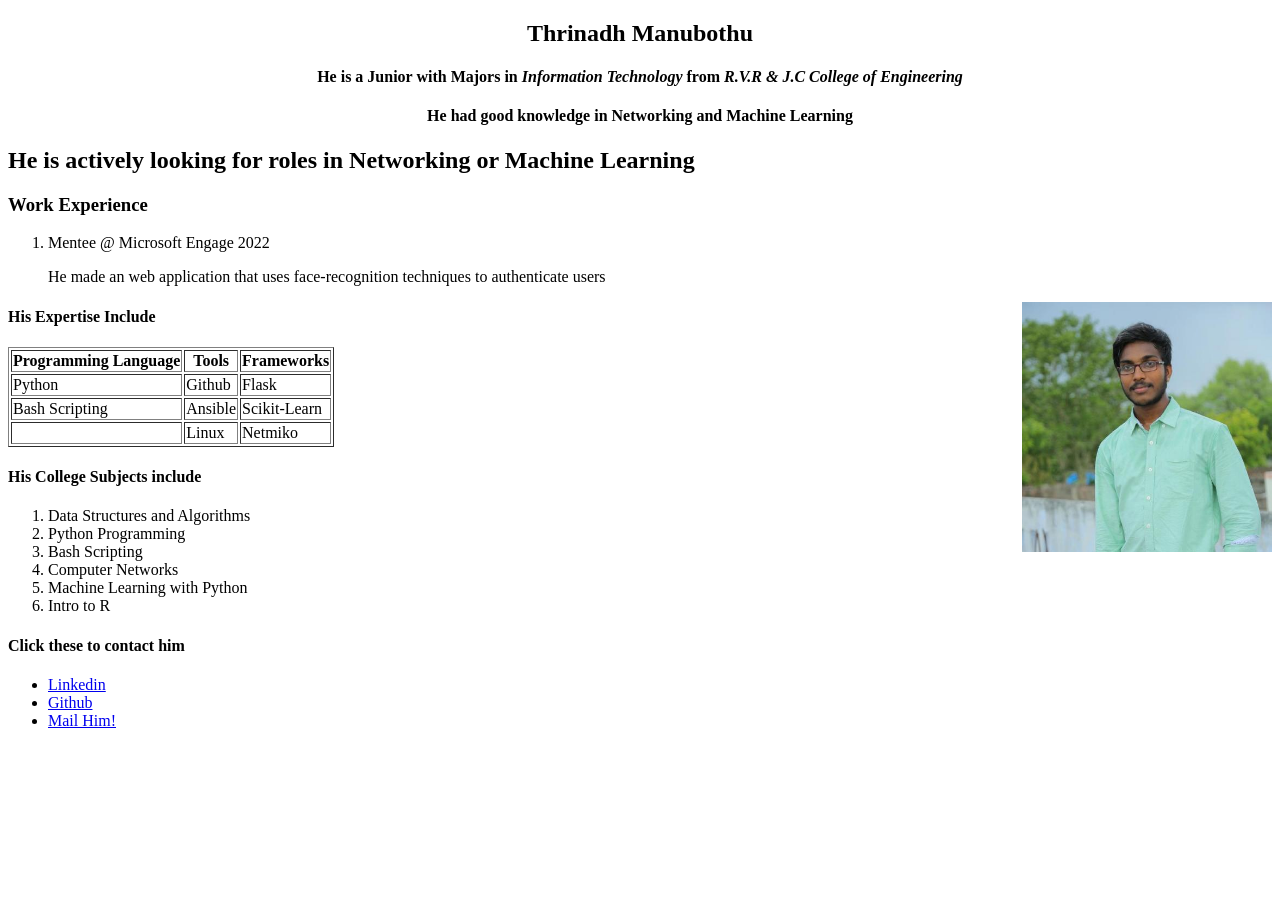
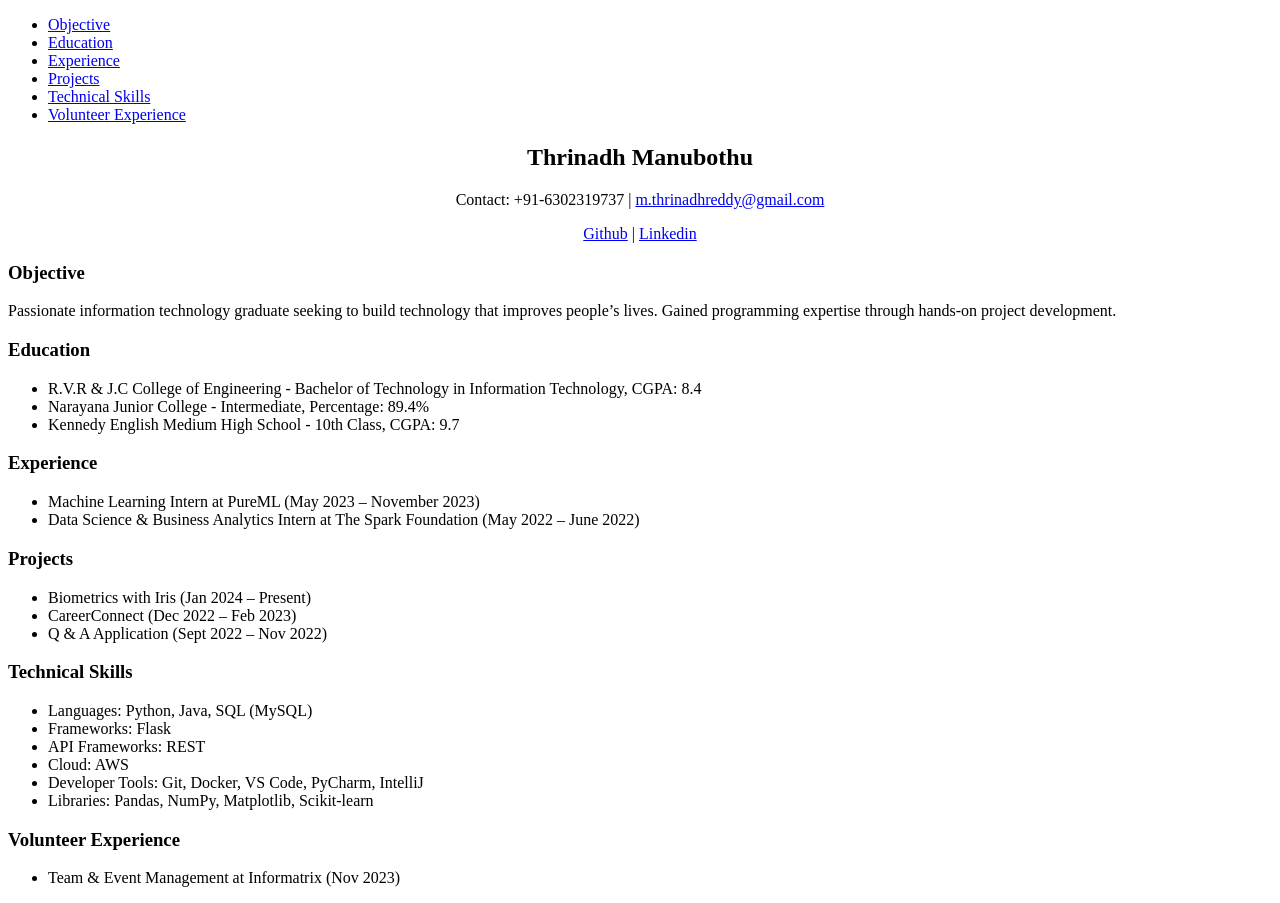
Before and after one commit to THRINADH43/MyPortfilo, a plain HTML site: page index.html in a window 1280 px wide. Before the commit the page ends 800 px from the top, so only its background shows below. Drawn offline with Linux system fonts and the light colour scheme.

Commit message:
updated with new info

```diff
--- a/index.html
+++ b/index.html
@@ -1,55 +1,63 @@
 <!DOCTYPE html>
 <html>
-    <head>
-        <title>Thrinadh Website</title>
-    </head>
-    <body>
-            <h2 align= "center">Thrinadh Manubothu</h2>
-            <h4 align= "center">He is a Junior with Majors in <i>Information Technology</i> from <i>R.V.R & J.C College of Engineering</i></h4>
-            <h4 align="center">He had good knowledge in Networking and Machine Learning</h4>
-            <h2>He is actively looking for roles in Networking or Machine Learning</h2>
-            <h3> Work Experience</h3>
-            <ol>
-                <li>Mentee @ Microsoft Engage 2022</li>
-                <p>He made an web application that uses face-recognition techniques to authenticate users</p>
-            </ol>
-            <img align="right" src="myimage.jpg" alt="Image" width="250" height="250">
-            <h4>His Expertise Include</h4>
-            <table border = "1px solid black;">
-                <tr>
-                    <th>Programming Language</th>
-                    <th>Tools</th>
-                    <th>Frameworks</th>
-                </tr>
-                <tr>
-                    <td>Python</td>
-                    <td>Github</td>
-                    <td>Flask</td>
-                </tr>
-                    <td>Bash Scripting</td>
-                    <td>Ansible</td>
-                    <td>Scikit-Learn</td>
-                </tr>
-                </tr>
-                    <td></td>
-                    <td>Linux</td>
-                    <td>Netmiko</td>
-                </tr>
-            </table>
-            <h4>His College Subjects include</h4>
-            <ol>
-                <li>Data Structures and Algorithms</li>
-                <li>Python Programming</li>
-                <li>Bash Scripting</li>
-                <li>Computer Networks</li>
-                <li>Machine Learning with Python</li>
-                <li>Intro to R </li>
-            </ol>
-            <h4>Click these to contact him</h4>
-            <ul >
-                <li><a href="https://in.linkedin.com/in/thrinadh-manubothu" target="_blank">Linkedin</a></li>
-                <li><a href="https://github.com/THRINADH43" target="_blank">Github</a></li>
-                <li><a href="mailto:m.thrinadhreddy@gmail.com">Mail Him!</a></li>
-            </ul>
-        </body>
+<head>
+    <title>Thrinadh Manubothu</title>
+</head>
+<body>
+    <div id="nav">
+        <ul>
+            <li><a href="#objective">Objective</a></li>
+            <li><a href="#education">Education</a></li>
+            <li><a href="#experience">Experience</a></li>
+            <li><a href="#projects">Projects</a></li>
+            <li><a href="#skills">Technical Skills</a></li>
+            <li><a href="#volunteer">Volunteer Experience</a></li>
+        </ul>
+    </div>
+
+    <h2 align="center">Thrinadh Manubothu</h2>
+    <p align="center">Contact: +91-6302319737 | <a href="mailto:m.thrinadhreddy@gmail.com">m.thrinadhreddy@gmail.com</a></p>
+    <p align="center">
+        <a href="https://github.com/THRINADH43" target="_blank">Github</a> |
+        <a href="https://in.linkedin.com/in/thrinadh-manubothu" target="_blank">Linkedin</a>
+    </p>
+
+    <h3 id="objective">Objective</h3>
+    <p>Passionate information technology graduate seeking to build technology that improves people’s lives. Gained programming expertise through hands-on project development.</p>
+
+    <h3 id="education">Education</h3>
+    <ul>
+        <li>R.V.R & J.C College of Engineering - Bachelor of Technology in Information Technology, CGPA: 8.4</li>
+        <li>Narayana Junior College - Intermediate, Percentage: 89.4%</li>
+        <li>Kennedy English Medium High School - 10th Class, CGPA: 9.7</li>
+    </ul>
+
+    <h3 id="experience">Experience</h3>
+    <ul>
+        <li>Machine Learning Intern at PureML (May 2023 – November 2023)</li>
+        <li>Data Science & Business Analytics Intern at The Spark Foundation (May 2022 – June 2022)</li>
+    </ul>
+
+    <h3 id="projects">Projects</h3>
+    <ul>
+        <li>Biometrics with Iris (Jan 2024 – Present)</li>
+        <li>CareerConnect (Dec 2022 – Feb 2023)</li>
+        <li>Q & A Application (Sept 2022 – Nov 2022)</li>
+    </ul>
+
+    <h3 id="skills">Technical Skills</h3>
+    <ul>
+        <li>Languages: Python, Java, SQL (MySQL)</li>
+        <li>Frameworks: Flask</li>
+        <li>API Frameworks: REST</li>
+        <li>Cloud: AWS</li>
+        <li>Developer Tools: Git, Docker, VS Code, PyCharm, IntelliJ</li>
+        <li>Libraries: Pandas, NumPy, Matplotlib, Scikit-learn</li>
+    </ul>
+
+    <h3 id="volunteer">Volunteer Experience</h3>
+    <ul>
+        <li>Team & Event Management at Informatrix (Nov 2023)</li>
+    </ul>
+</body>
 </html>
```
